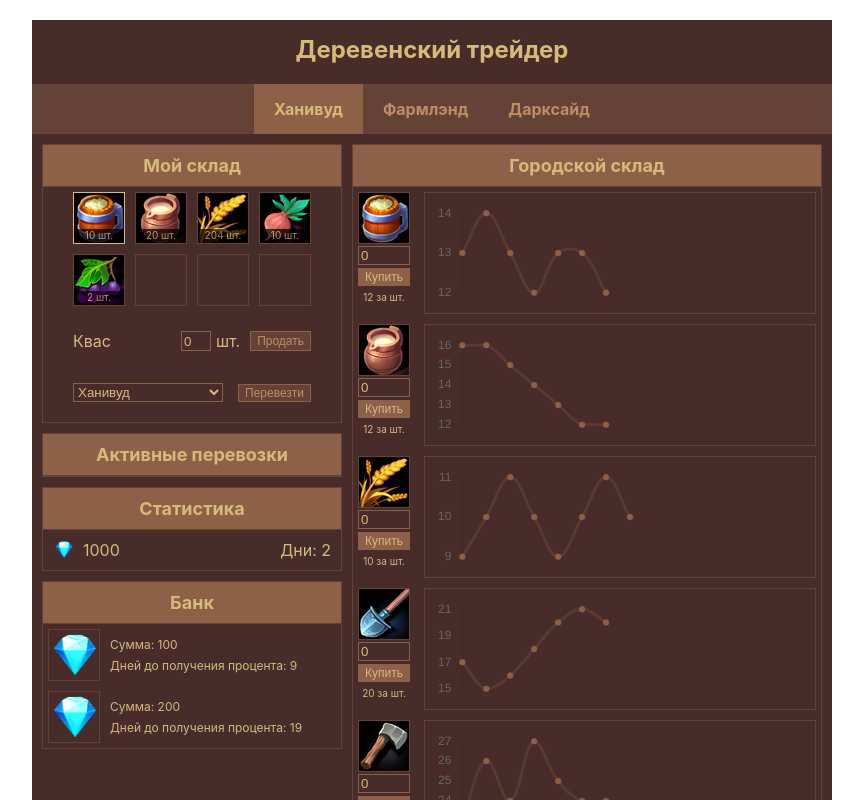
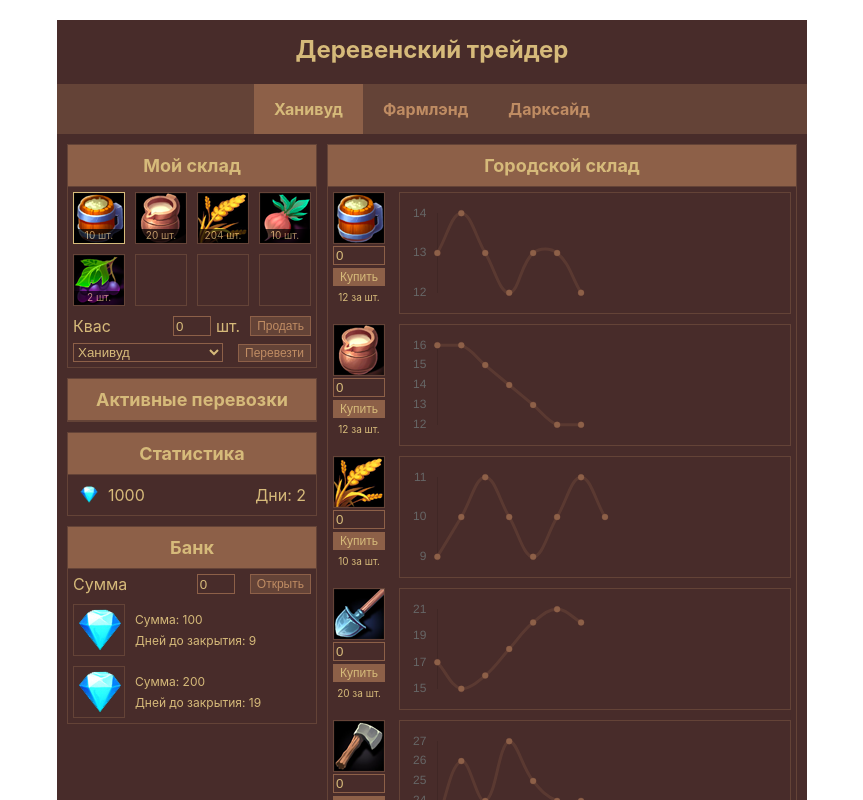
Before and after one commit to narek-9/react-game, a React (Vite) app: page / in a window 1280 px wide. Shown: the top 800 px of the page, without its empty margins (208-1071 px from the left). Built offline with nearby package versions, Linux system fonts and the light colour scheme.

Commit message:
Opening a deposit

```diff
--- a/src/components/App/App.scss
+++ b/src/components/App/App.scss
@@ -3,7 +3,7 @@
 .app {
   margin: 20px auto;
   text-align: center;
-  width: 800px;
+  width: 750px;
   background: $color1;
 
   .app-name {
@@ -19,7 +19,7 @@
     padding: 10px;
 
     .column {
-      width: 300px;
+      width: 250px;
 
       &:last-child {
         width: 470px;
--- a/src/components/App/App.tsx
+++ b/src/components/App/App.tsx
@@ -31,6 +31,7 @@ export const App: FC = () => {
     createTransportOrder,
     acceptOrder,
     buyGoods,
+    openDeposit,
   } = useAppLogic();
 
   return (
@@ -69,7 +70,7 @@ export const App: FC = () => {
             <Stats days={days} money={money} />
           </div>
           <div className="deposits">
-            <Bank deposits={deposits} />
+            <Bank deposits={deposits} onOpenDeposit={openDeposit} money={money}/>
           </div>
         </div>
         <div className="column">
--- a/src/components/Bank/Bank.tsx
+++ b/src/components/Bank/Bank.tsx
@@ -1,4 +1,4 @@
-import { FC } from "react";
+import { FC, useState } from "react";
 
 import { deposit } from "../../types";
 
@@ -6,14 +6,43 @@ import "./Bank.scss";
 
 interface IBankProps {
   deposits: deposit[];
+  onOpenDeposit: (amount: number) => void;
+  money: number;
 }
 
-export const Bank: FC<IBankProps> = ({ deposits }) => {
+export const Bank: FC<IBankProps> = ({ deposits, onOpenDeposit, money }) => {
+  const [amount, setAmount] = useState<number>(0);
+
   return (
     <div>
       <h2 className="title">Банк</h2>
 
       <div className="panel">
+        <div className="sell-panel">
+          <div className="sell-panel-content">
+            <div>Сумма</div>
+            <div className="controls">
+              <input
+                type="text"
+                maxLength={4}
+                value={amount}
+                onChange={(e) => {
+                  setAmount(parseInt(e.target.value) || 0);
+                }}
+                className="input"
+              />
+              <button
+                className="button"
+                onClick={() => {
+                  onOpenDeposit(amount);
+                }}
+                disabled={!amount || money < amount}
+              >
+                Открыть
+              </button>
+            </div>
+          </div>
+        </div>
         {deposits.map((deposit) => {
           return (
             <div className="good-item-wrapper" key={deposit.id}>
@@ -24,7 +53,7 @@ export const Bank: FC<IBankProps> = ({ deposits }) => {
                 <div>
                   <div className="header">Сумма: {deposit.amount}</div>
                   <div className="days">
-                    Дней до получения процента: {deposit.days}
+                    Дней до закрытия: {deposit.days}
                   </div>
                 </div>
               </div>
--- a/src/components/Storage/Storage.scss
+++ b/src/components/Storage/Storage.scss
@@ -99,17 +99,18 @@
 }
 
 .sell-panel {
-  padding: 20px 30px;
+  padding: 5px;
 
   .sell-panel-content {
     display: flex;
     justify-content: space-between;
-    padding-bottom: 10px;
   }
 
   .sell-panel-info {
     font-size: 10px;
     text-align: left;
+    padding-top: 5px;
+    padding-bottom: 5px;
   }
 
   .controls {
@@ -118,7 +119,7 @@
 
     .input {
       background: none;
-      width: 30px;
+      width: 38px;
       margin-right: 5px;
     }
   }
@@ -127,7 +128,7 @@
 .order-panel {
   display: flex;
   justify-content: space-between;
-  padding: 0 30px 20px;
+  padding: 0 5px 5px;
 
   .select-city {
     width: 150px;
--- a/src/components/Transportations/Transportations.tsx
+++ b/src/components/Transportations/Transportations.tsx
@@ -45,8 +45,9 @@ export const Transportations: FC<ITransportationsProps> = ({
                     {findGoodById(order.goodId)} {order.qty} шт.
                   </div>
                   <div className="path">
-                    {getCityNameById(order.fromCityId)} -{" "}
-                    {getCityNameById(order.targetCityId)}
+                    Из: {getCityNameById(order.fromCityId)}
+                    <br />
+                    В: {getCityNameById(order.targetCityId)}
                   </div>
                 </div>
                 <div>
--- a/src/components/hooks/useAppLogic.ts
+++ b/src/components/hooks/useAppLogic.ts
@@ -11,6 +11,7 @@ export const useAppLogic = () => {
   const [currentCityId, setcurrentCityId] = useState<number>(1);
   const [selectedGoodId, setSelectedGoodId] = useState<number>(1);
   const [deposits, setDeposits] = useState<deposit[]>(defaultDeposits);
+  const [depositId, setDepositId] = useState<number>(3);
   const [playerStorages, setPlayerStorages] =
     useState<storage[]>(defaultStoragesData);
   const [cityStorages, setCityStorages] = useState<cityStorage[]>(
@@ -272,6 +273,27 @@ export const useAppLogic = () => {
     return 0;
   };
 
+  const openDeposit = (amount: number) => {
+    if (amount > 0 && money >= amount) {
+      setDeposits((oldDeposits) => {
+        const newDeposits = oldDeposits.map((deposit) => ({ ...deposit }));
+
+        newDeposits.push({
+          id: depositId,
+          days: 30,
+          amount,
+        });
+
+        setDepositId(depositId + 1);
+        setMoney((oldMoney) => {
+          return oldMoney - amount;
+        });
+
+        return newDeposits;
+      });
+    }
+  };
+
   return {
     currentCityId,
     playerStorages,
@@ -289,5 +311,6 @@ export const useAppLogic = () => {
     createTransportOrder,
     acceptOrder,
     buyGoods,
+    openDeposit,
   };
 };
```
